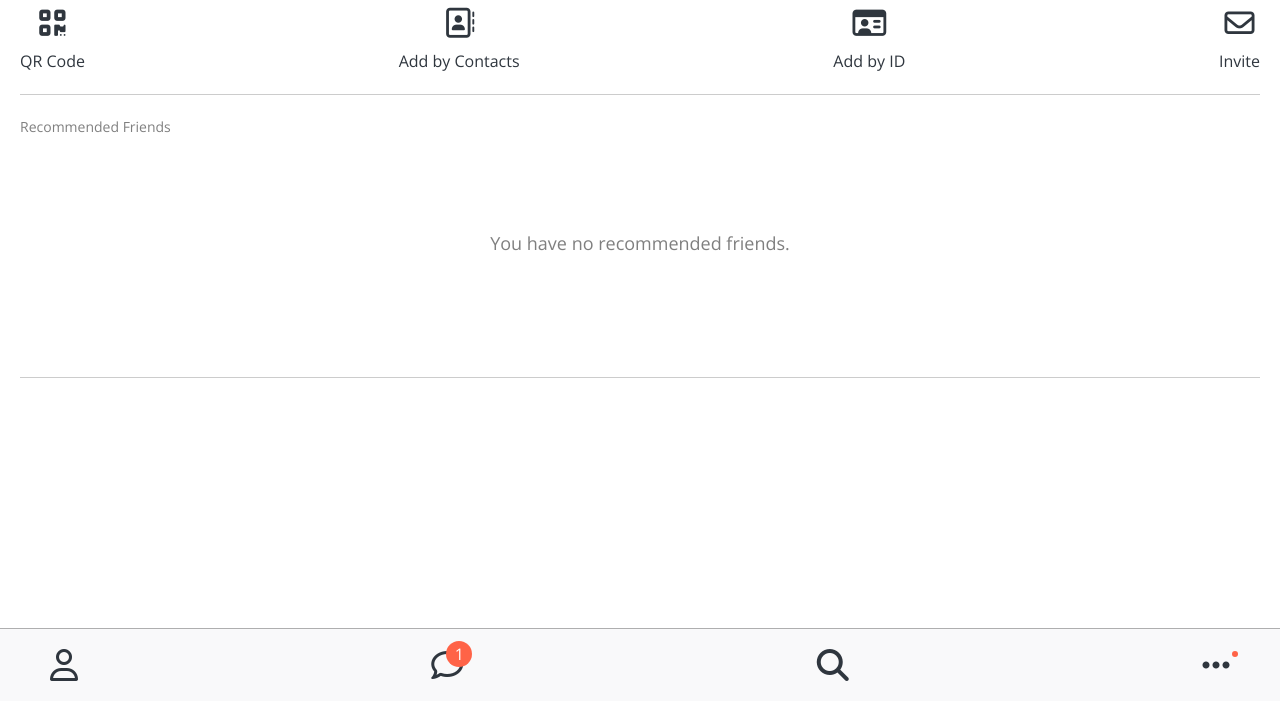
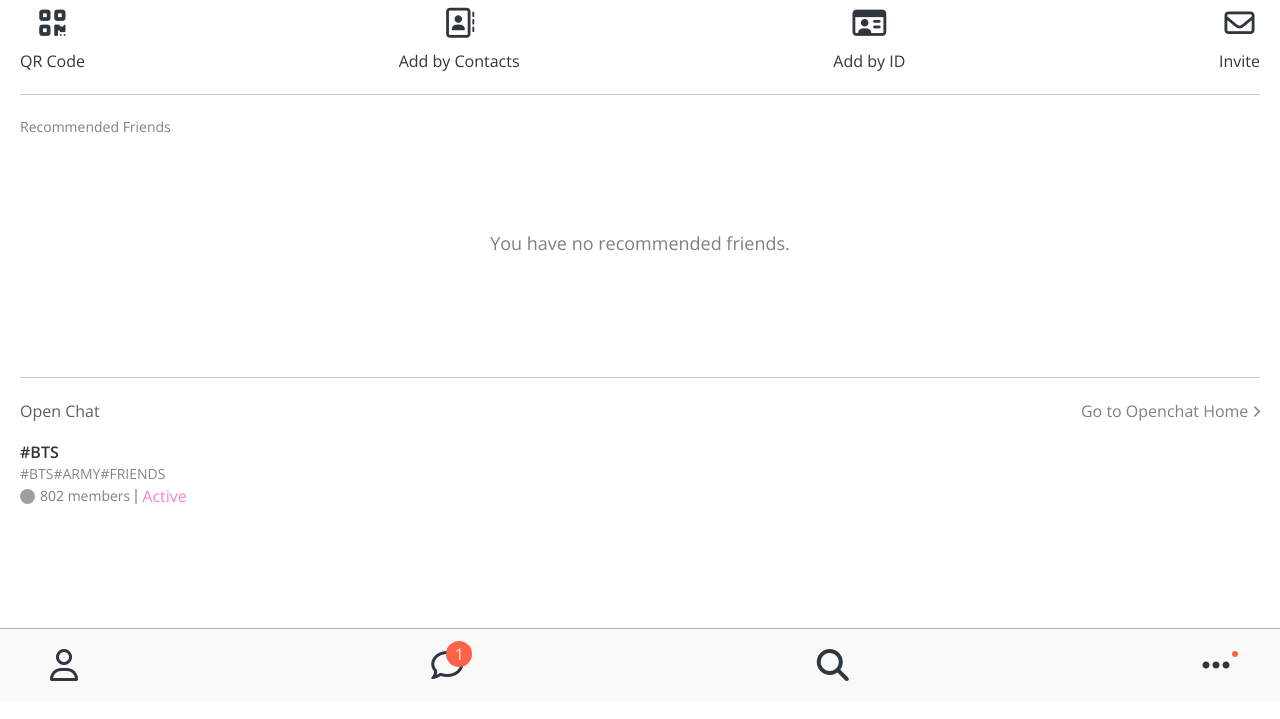
Before and after one commit to KeiPro/kokoa-clone-2023, a plain HTML site: page find.html in a window 1280 px wide. Shown: the part 99-818 px from the top of the page. Drawn offline with nearby package versions, Linux system fonts and the light colour scheme; grey boxes are pictures that could not be loaded.

Commit message:
open-chat 좌측 부분 완성.

```diff
--- a/css/screens/find.css
+++ b/css/screens/find.css
@@ -36,3 +36,62 @@
     text-align: center;
     margin: 100px 0px;
 }
+
+.open-chat__header{
+    display: flex;
+    justify-content: space-between;
+    margin-bottom: 25px;
+}
+
+.open-chat__title{
+    opacity: 0.8;
+}
+
+.open-chat__header span{
+    color: var(--font-grey-color);
+}
+
+.open-post{
+    display: flex;
+}
+
+.open-post__title{
+    font-weight: 600;
+    margin-bottom: 7px;
+}
+
+.open-post__hashtags{
+    text-transform: uppercase;
+    opacity: 0.6;
+    font-size: 14px;
+    margin-bottom: 7px;
+}
+
+.open-post__members{
+    display: flex;
+    align-items: center;
+}
+
+.open-post__members img{
+    width: 15px;
+    height: 15px;
+    border-radius: 50%;
+    margin-right: 5px;
+}
+
+.open-post__members-count{
+    color: var(--font-grey-color);
+    font-size: 14px;
+}
+
+.open-post__members .divider{
+    width: 2px;
+    height: 15px;
+    background-color: rgba(0, 0, 0, 0.3);
+    margin: 0 5px;
+}
+
+.open-post__member-status{
+    color: #FF82CE;
+    font-size: 16px;
+}
--- a/find.html
+++ b/find.html
@@ -59,6 +59,32 @@
         <h6 class="recommnded-friends__title">Recommended Friends</h6>
         <span>You have no recommended friends.</span>
       </div>
+
+      <div class="open-chat">
+        <div class="open-chat__header">
+          <h4 class="open-chat__title">Open Chat</h4>
+          <span
+            >Go to Openchat Home
+            <i class="fa-solid fa-chevron-right fa-xs"></i>
+          </span>
+        </div>
+
+        <div class="open-post">
+          <div class="open-post__column">
+            <h5 class="open-post__title">#BTS</h5>
+            <h6 class="open-post__hashtags">#bts#army#friends</h6>
+            <div class="open-post__members">
+              <img
+                src="https://yt3.ggpht.com/1TTKhfoFYzMH9RbMkDFzc1oKvJGWKR661BGKv9qPNZ2U0mtij0m-3BEnMmw7YiaRkg2Db2mkw3A=s88-c-k-c0x00ffffff-no-rj"
+              />
+              <span class="open-post__members-count">802 members</span>
+              <div class="divider"></div>
+              <span class="open-post__member-status">Active</span>
+            </div>
+          </div>
+          <div class="open-post__column"></div>
+        </div>
+      </div>
     </main>
 
     <nav class="nav">
```
